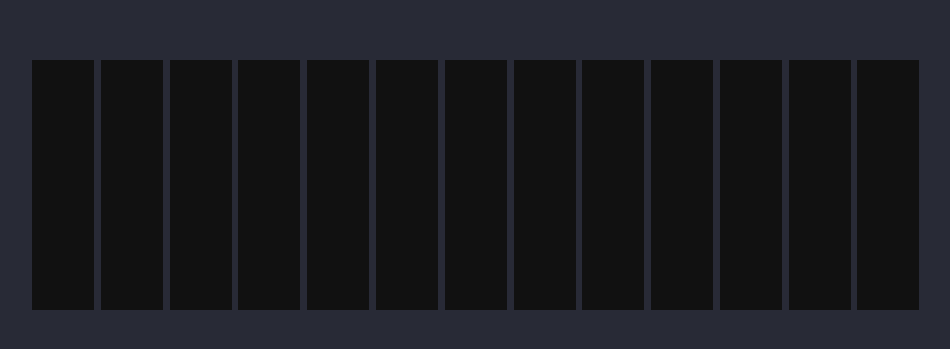
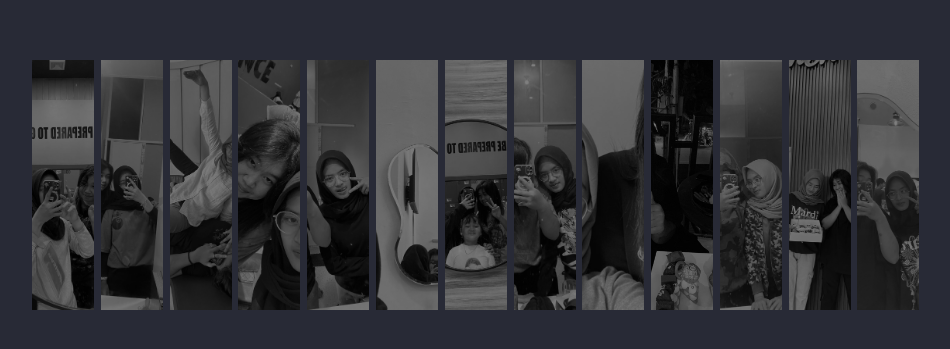
Before and after one commit to thexchaa/wave-imut, a plain HTML site: page index.html in a window 1280 px wide. Shown: the part 215-564 px from the top of the page, without its empty margins (164-1114 px from the left). Drawn offline with Linux system fonts and the light colour scheme; the site is published under a folder, as on GitHub Pages, so addresses that start at the root find nothing.

Commit message:
Update index.html

```diff
--- a/index.html
+++ b/index.html
@@ -11,19 +11,19 @@
 <!-- partial:index.partial.html -->
 <div class="wrapper">
   <div class="items">
-    <div class="item" tabindex="0" style="background-image: url(/Images/5.jpg)"></div>
-    <div class="item" tabindex="0" style="background-image: url(/Images/2.jpg)"></div>
-    <div class="item" tabindex="0" style="background-image: url(/Images/3.jpg)"></div>
-    <div class="item" tabindex="0" style="background-image: url(/Images/4.jpg)"></div>
-    <div class="item" tabindex="0" style="background-image: url(/Images/1.jpg)"></div>
-    <div class="item" tabindex="0" style="background-image: url(/Images/6.jpg)"></div>
-    <div class="item" tabindex="0" style="background-image: url(/Images/7.jpg)"></div>
-    <div class="item" tabindex="0" style="background-image: url(/Images/8.jpg)"></div>
-    <div class="item" tabindex="0" style="background-image: url(/Images/10.jpg)"></div>
-    <div class="item" tabindex="0" style="background-image: url(/Images/13.jpg)"></div>
-    <div class="item" tabindex="0" style="background-image: url(/Images/11.jpg)"></div>
-    <div class="item" tabindex="0" style="background-image: url(/Images/12.jpg)"></div>
-    <div class="item" tabindex="0" style="background-image: url(/Images/9.jpg)"></div>
+    <div class="item" tabindex="0" style="background-image: url(Images/5.jpg)"></div>
+    <div class="item" tabindex="0" style="background-image: url(Images/2.jpg)"></div>
+    <div class="item" tabindex="0" style="background-image: url(Images/3.jpg)"></div>
+    <div class="item" tabindex="0" style="background-image: url(Images/4.jpg)"></div>
+    <div class="item" tabindex="0" style="background-image: url(Images/1.jpg)"></div>
+    <div class="item" tabindex="0" style="background-image: url(Images/6.jpg)"></div>
+    <div class="item" tabindex="0" style="background-image: url(Images/7.jpg)"></div>
+    <div class="item" tabindex="0" style="background-image: url(Images/8.jpg)"></div>
+    <div class="item" tabindex="0" style="background-image: url(Images/10.jpg)"></div>
+    <div class="item" tabindex="0" style="background-image: url(Images/13.jpg)"></div>
+    <div class="item" tabindex="0" style="background-image: url(Images/11.jpg)"></div>
+    <div class="item" tabindex="0" style="background-image: url(Images/12.jpg)"></div>
+    <div class="item" tabindex="0" style="background-image: url(Images/9.jpg)"></div>
 
     </div>
 
```
